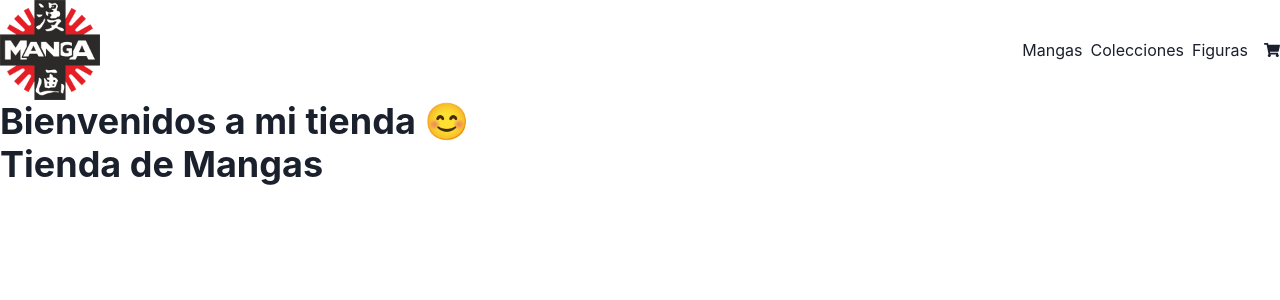
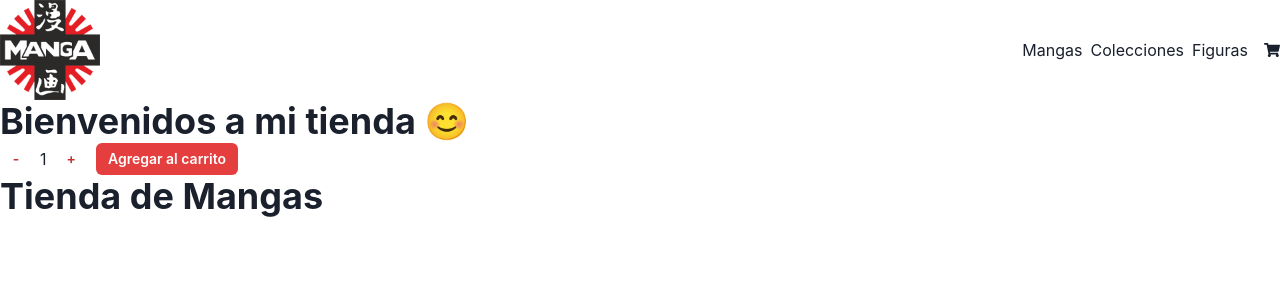
Before and after one commit to mbuitragoc/ecommerce-mangas, a React (Vite) app: page / in a window 1280 px wide. Shown: the top 300 px of the page. Built offline with nearby package versions, Linux system fonts and the light colour scheme.

Commit message:
Added itemCount

```diff
--- /dev/null
+++ b/src/components/ItemCount/index.jsx
@@ -0,0 +1,24 @@
+import { useState } from "react";
+import { HStack, Button, Text} from "@chakra-ui/react";
+
+
+const ItemCount = ({initial, stock, onAdd}) => {
+
+  const [count, setCount] = useState(1)
+
+  const increase = () => count < stock && setCount(count + 1)
+
+  const decrease = () => count > initial && setCount(count - 1)
+
+
+  return (
+    <HStack>
+      <Button variant="ghost" colorScheme="red" size="sm" onClick={decrease}>-</Button>
+      <Text>{count}</Text>
+      <Button variant="ghost" colorScheme="red" size="sm" onClick={increase}>+</Button>
+      <Button colorScheme="red" size="sm">Agregar al carrito</Button>
+    </HStack>
+  )
+}
+
+export {ItemCount}
--- a/src/components/ItemListContainer/index.jsx
+++ b/src/components/ItemListContainer/index.jsx
@@ -1,8 +1,12 @@
 import { Heading } from "@chakra-ui/react";
+import { ItemCount} from "../ItemCount"
 
 const ItemListContainer = ({ greeting }) => {
   return(
-    <Heading>{greeting}</Heading>
+    <>
+      <Heading>{greeting}</Heading>
+      <ItemCount initial={1} stock={5} onAdd={()=>{}}/>
+    </>
   )
 }
 
```
